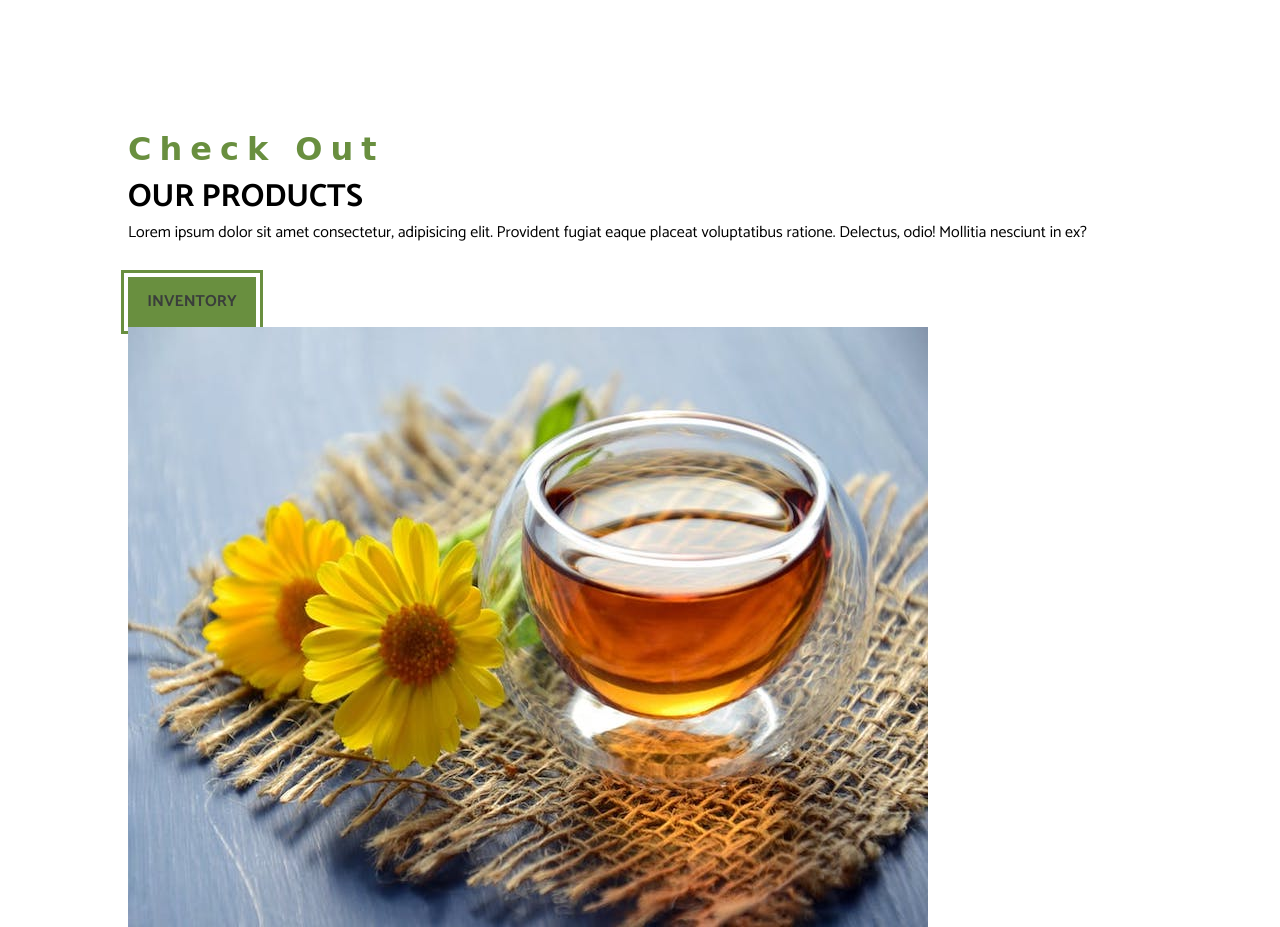
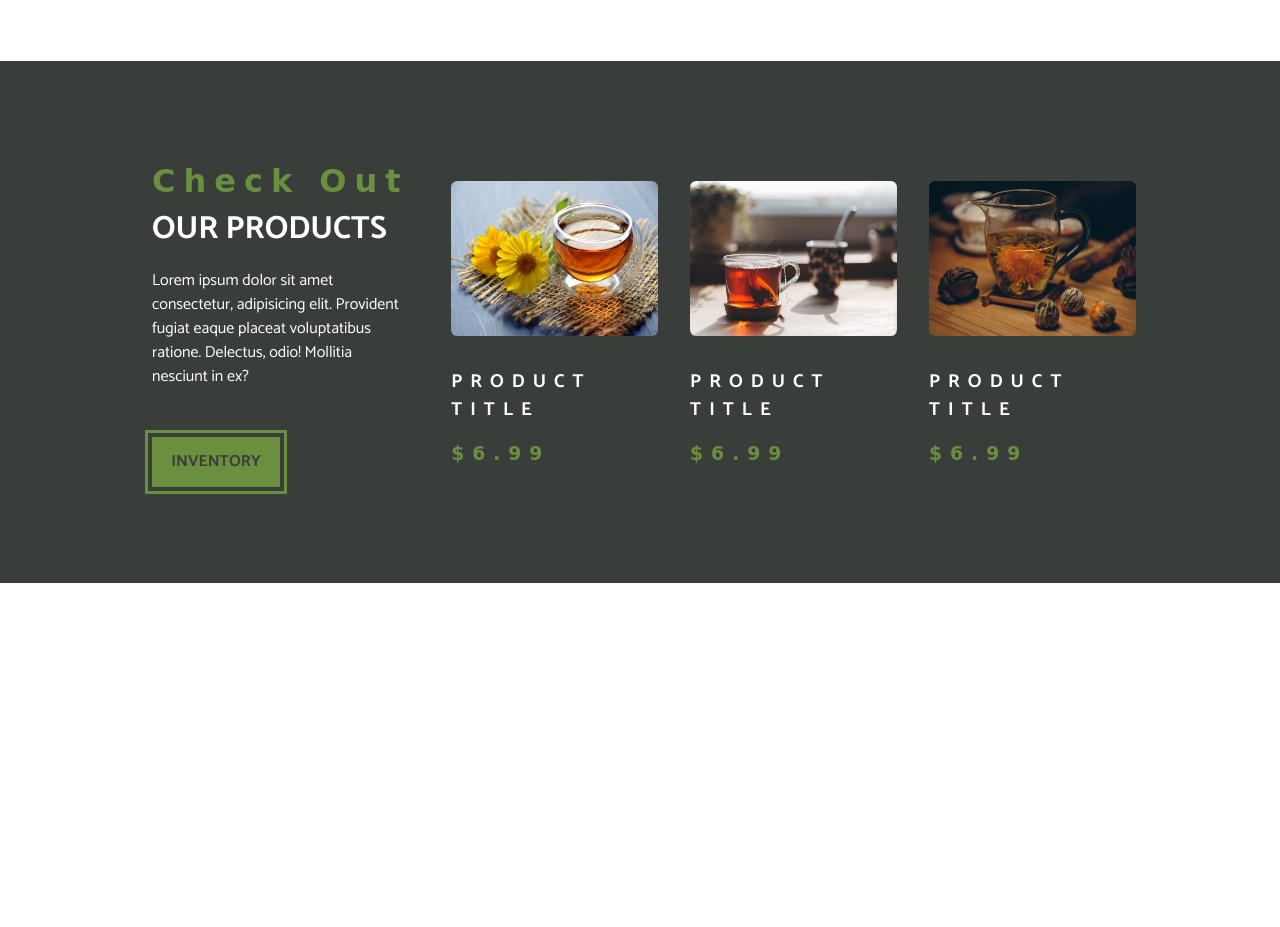
Before and after one commit to viveloper/tea-station-practice, a plain HTML site: page index.html in a window 1280 px wide. Shown: the part 1546-2473 px from the top of the page. After the commit the page ends 2129 px from the top, so only its background shows below. Drawn offline with Linux system fonts and the light colour scheme; a web font is replaced by a local one.

Commit message:
Products CSS

```diff
--- a/index.html
+++ b/index.html
@@ -111,7 +111,7 @@
           <!-- section title -->
           <div>
             <h3 class="section-subtitle">check out</h3>
-            <h2 class="section-title">our products</h2>
+            <h2 class="section-title text-white">our products</h2>
           </div>
           <!-- end of section title -->
           <p class="product-text">
@@ -124,7 +124,7 @@
         <!-- products inventory -->
         <article class="products-inventory clearfix">
           <!-- single product -->
-          <article>
+          <article class="product">
             <img
               src="./images/product-1.jpeg"
               alt="product"
@@ -135,7 +135,7 @@
           </article>
           <!-- end of single product -->
           <!-- single product -->
-          <article>
+          <article class="product">
             <img
               src="./images/product-2.jpeg"
               alt="product"
@@ -146,7 +146,7 @@
           </article>
           <!-- end of single product -->
           <!-- single product -->
-          <article>
+          <article class="product">
             <img
               src="./images/product-3.jpeg"
               alt="product"
--- a/styles.css
+++ b/styles.css
@@ -261,3 +261,65 @@ a {
   }
 }
 /* end of about */
+/* products */
+.products {
+  background: var(--mainDark);
+}
+.products-info,
+.products-inventory {
+  padding: 2rem 0;
+}
+.product-text {
+  color: var(--mainWhite);
+  margin: 1rem 0;
+  max-width: 26rem;
+}
+.product {
+  padding: 2rem 0;
+}
+.product-img {
+  width: 100%;
+  display: block;
+  border-radius: 0.4rem;
+  margin-bottom: 2rem;
+}
+.product-title {
+  color: var(--mainWhite);
+  text-transform: uppercase;
+  letter-spacing: var(--letterSpacing);
+  margin-bottom: 1rem;
+}
+.product-price {
+  color: var(--primaryColor);
+  letter-spacing: var(--letterSpacing);
+  font-family: var(--slantedText);
+}
+@media screen and (min-width: 768px) {
+  .product {
+    float: left;
+    width: 50%;
+    padding: 2rem 1rem;
+  }
+  .products-info {
+    padding: 2rem 1.5rem;
+  }
+}
+@media screen and (min-width: 992px) {
+  .product {
+    width: 33.3333%;
+  }
+}
+@media screen and (min-width: 1200px) {
+  .products-info {
+    float: left;
+    width: 30%;
+  }
+  .products-inventory {
+    float: left;
+    width: 70%;
+  }
+  .product {
+    padding: 1.5rem 1rem 0 1rem;
+  }
+}
+/* end of products */
```
